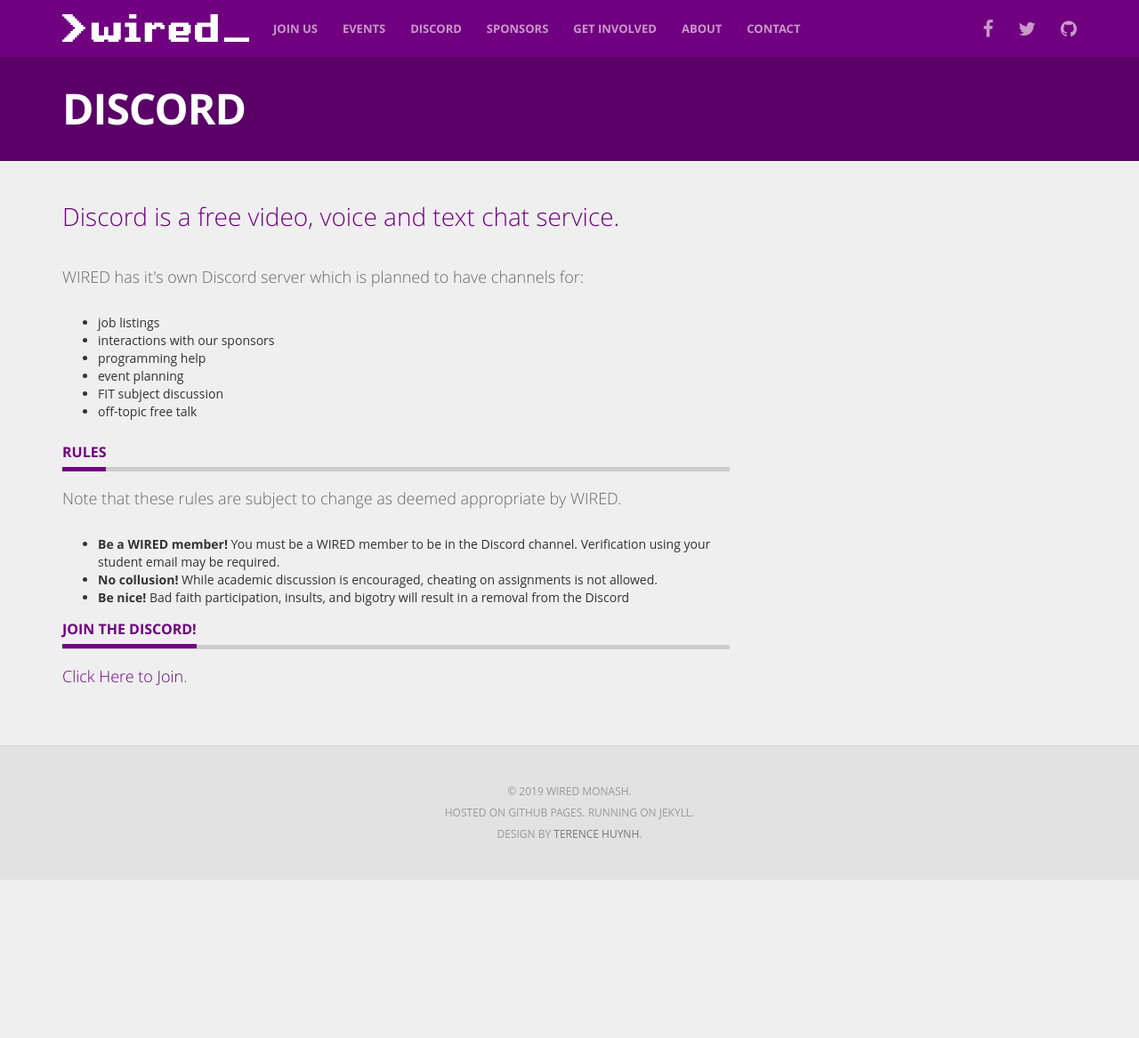
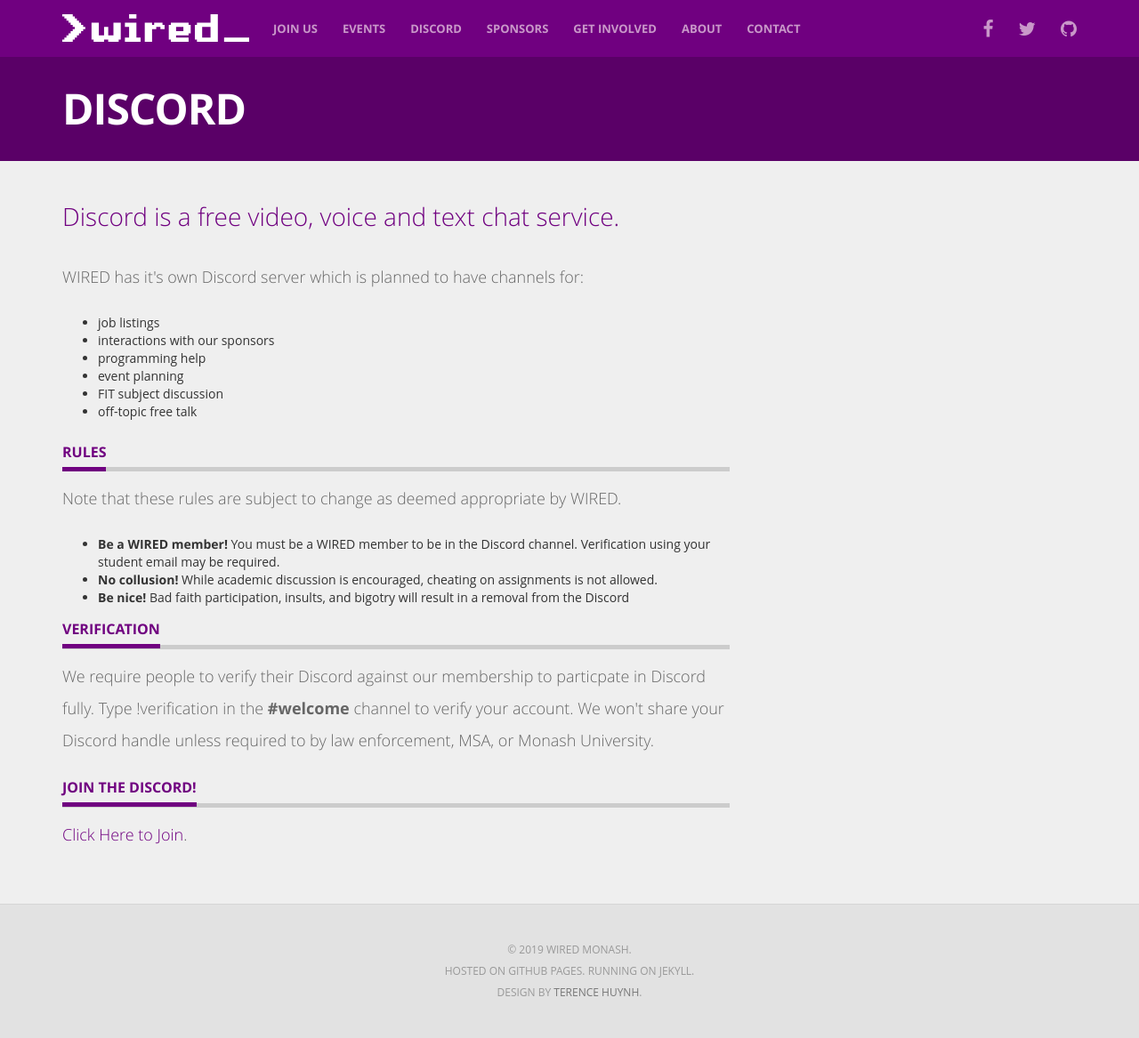
Before and after one commit to wiredmonash/wiredmonash.github.io, a Jekyll site: the page built from discord.html, in a window 1280 px wide. Shown: the whole page at 89% size. Built offline with Jekyll 4.4.1, drawn with Linux system fonts in a browser that asks for light colours; nearby versions of some CDN libraries; some web fonts are replaced; before the commit the page ends 989 px from its top, so only the background shows below that.

Commit message:
added Verification info to discord page

```diff
--- a/discord.html
+++ b/discord.html
@@ -42,6 +42,14 @@
                     </ul>
                 </div>
                 <div class="page-element">
+                    <h3><span>Verification</span></h3>
+                    <p>
+                        We require people to verify their Discord against our membership to particpate in Discord fully.
+                        Type !verification in the <b>#welcome</b> channel to verify your account.
+                        We won't share your Discord handle unless required to by law enforcement, MSA, or Monash University.
+                    </p>
+                </div>
+                <div class="page-element">
                     <h3><span>Join the Discord!</span></h3>
                     <p>
                         <a href="https://discord.gg/XWGeM67">Click Here to Join</a>.
```
